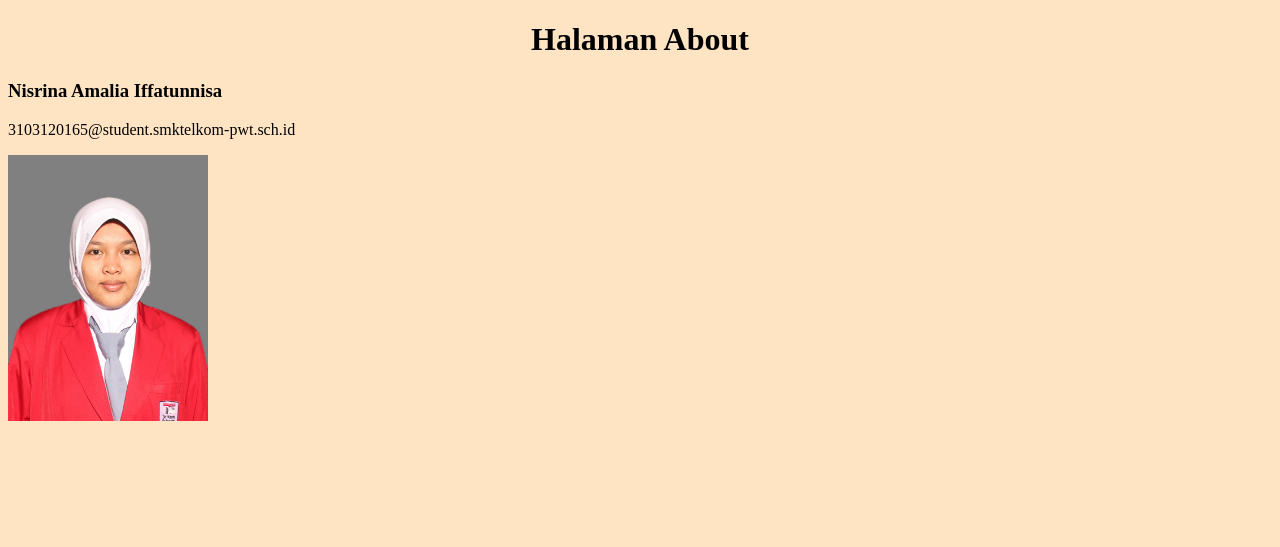
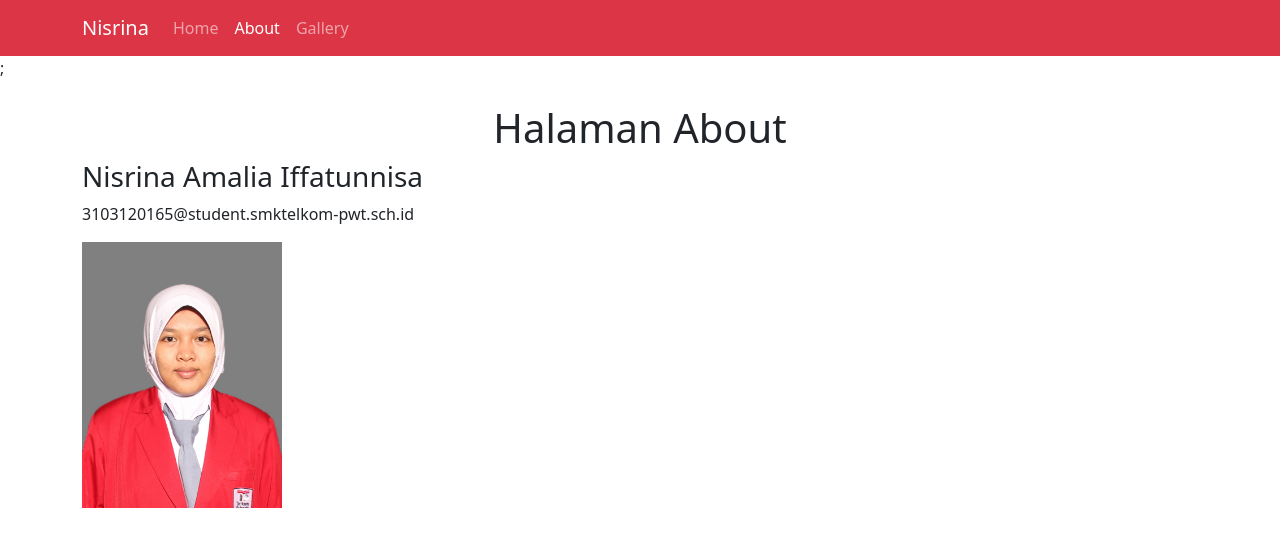
Before and after one commit to NisrinaAmaliaIf/01-Laravel-KK4A, a Laravel app: page /about in a window 1280 px wide. Shown: the top 547 px of the page. Run offline with Laravel 8, Linux system fonts and the light colour scheme.

Commit message:
nisrina praktik 02

```diff
--- a/resources/views/about.blade.php
+++ b/resources/views/about.blade.php
@@ -1,16 +1,7 @@
-<!DOCTYPE html>
-<html lang="en">
-<head>
-    <meta charset="UTF-8">
-    <meta http-equiv="X-UA-Compatible" content="IE=edge">
-    <meta name="viewport" content="width=device-width, initial-scale=1.0">
-    <link rel= "stylesheet" href= "css/style.css">
-    <title>Nisrina | About</title>
-</head>
-<body>
+@extends('layouts\main')
+@section ('container')
     <h1><center>Halaman About</center></h1>
-    <h3><?php echo $nama; ?></h3>
-    <p><?php echo $email; ?><p>
-    <img src= "images/nisrina.JPG" alt="nisrina" width="200px">
-</body>
-</html>
+    <h3>{{ $nama }}</h3>
+    <p>{{ $email }}<p>
+    <img src= "images/{{ $gambar }}" alt="{{ $nama }}" width="200px">
+@endsection
--- /dev/null
+++ b/resources/views/layouts/main.blade.php
@@ -0,0 +1,26 @@
+<!doctype html>
+<html lang="en">
+  <head>
+    <!-- Required meta tags -->
+    <meta charset="utf-8">
+    <meta name="viewport" content="width=device-width, initial-scale=1">
+
+    <!-- Bootstrap CSS -->
+    <link href="https://cdn.jsdelivr.net/npm/bootstrap@5.0.2/dist/css/bootstrap.min.css" rel="stylesheet" integrity="sha384-EVSTQN3/azprG1Anm3QDgpJLIm9Nao0Yz1ztcQTwFspd3yD65VohhpuuCOmLASjC" crossorigin="anonymous">
+
+    <title>Nisrina | {{ $title }}</title>
+  </head>
+  <body>
+
+  @include('partials.navbar');
+
+
+<div class ="container mt-4">
+    @yield('container')
+</div>
+
+    <script src="https://cdn.jsdelivr.net/npm/bootstrap@5.0.2/dist/js/bootstrap.bundle.min.js" integrity="sha384-MrcW6ZMFYlzcLA8Nl+NtUVF0sA7MsXsP1UyJoMp4YLEuNSfAP+JcXn/tWtIaxVXM" crossorigin="anonymous"></script>
+
+
+  </body>
+</html>
--- /dev/null
+++ b/resources/views/partials/navbar.blade.php
@@ -0,0 +1,25 @@
+<nav class="navbar navbar-expand-lg navbar-dark bg-danger">
+  <div class="container">
+    <a class="navbar-brand" href="/">Nisrina</a>
+    <button class="navbar-toggler" type="button" data-bs-toggle="collapse" data-bs-target="#navbarNav" aria-controls="navbarNav" aria-expanded="false" aria-label="Toggle navigation">
+      <span class="navbar-toggler-icon"></span>
+    </button>
+    <div class="collapse navbar-collapse" id="navbarNav">
+      <ul class="navbar-nav">
+
+        <li class="nav-item">
+          <a class="nav-link {{ ($title === 'Home') ? 'active' : '' }}" aria-current="page" href="/">Home</a>
+        </li>
+
+        <li class="nav-item">
+          <a class="nav-link {{ ($title === 'About') ? 'active' : '' }}" href="/about">About</a>
+        </li>
+
+        <li class="nav-item">
+          <a class="nav-link {{ ($title === 'Gallery') ? 'active' : '' }}" href="/gallery">Gallery</a>
+        </li>
+
+      </ul>
+    </div>
+  </div>
+</nav>
--- a/routes/web.php
+++ b/routes/web.php
@@ -14,17 +14,22 @@ use Illuminate\Support\Facades\Route;
 */
 
 Route::get('/', function () {
-    return view('home');
+    return view('home',[
+    "title" => "Home",
+    ]);
 });
 
 Route::get('/about', function(){
     return view('about', [
+    "title" => "About",
     "nama" => "Nisrina Amalia Iffatunnisa",
-    "email"=> "3103120165@student.smktelkom-pwt.sch.id",
+    "email" => "3103120165@student.smktelkom-pwt.sch.id",
     "gambar" => "nisrina.JPG"
     ]);
 });
 
 Route::get('/gallery',function(){
-    return view('gallery');
+    return view('gallery',[
+    "title" => "Gallery",
+    ]);
 });
```
Also changed, not shown: resources/views/gallery.blade.php (+4 -12 lines), resources/views/home.blade.php (+4 -14 lines).
